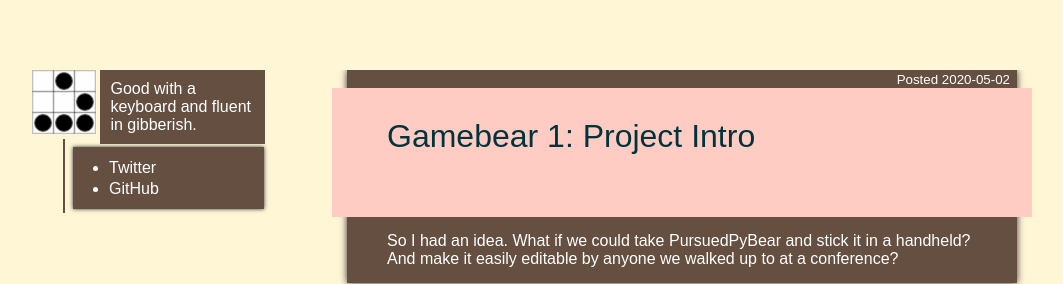
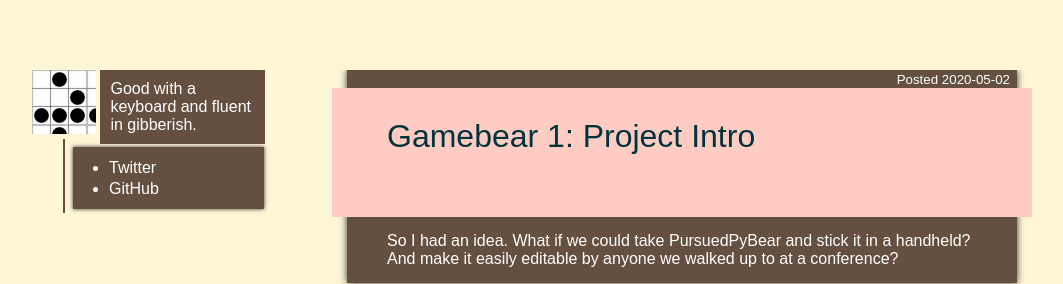
Before and after one commit to AstraLuma/qwertyuiop.ninja, a Jekyll site: the page built from index.html, in a window 1280 px wide. Shown: the top 284 px of the page, without its empty margins (83-1146 px from the left). Built offline with Jekyll 4.4.1, drawn with Linux system fonts in a browser that asks for light colours; some web fonts are replaced; the list of posts is cut into pages by our own code.

Commit message:
strip avatar variations

```diff
--- a/_layouts/base.html
+++ b/_layouts/base.html
@@ -12,7 +12,7 @@
         -->
 
 	{% feed_meta %}
-        <link rel="icon" href="/assets/avatar.128.png"/>
+        <link rel="icon" href="/assets/avatar.png"/>
         <meta name="description" content="Good with a keyboard and fluent in gibberish"/>
 
         <link href='/assets/style_built.css' rel='stylesheet' type='text/css'>
@@ -25,7 +25,7 @@
 
             <div class="colLeft">
                 <div id="stuck">
-                    <a href="/"><div id="icon" class="inversePair" style="background: url('/assets/avatar.64.png')"></div></a>
+                    <a href="/"><div id="icon" class="inversePair" style="background: url('/assets/avatar.png')"></div></a>
                     <div id="mask" class="inversePair">
                         <span class="description">Good with a keyboard and fluent in gibberish.</span>
                     </div>
```
Also changed, not shown: assets/avatar.128.png (deleted), assets/avatar.16.png (deleted), assets/avatar.64.png (deleted), assets/avatar.fb.png (deleted).
